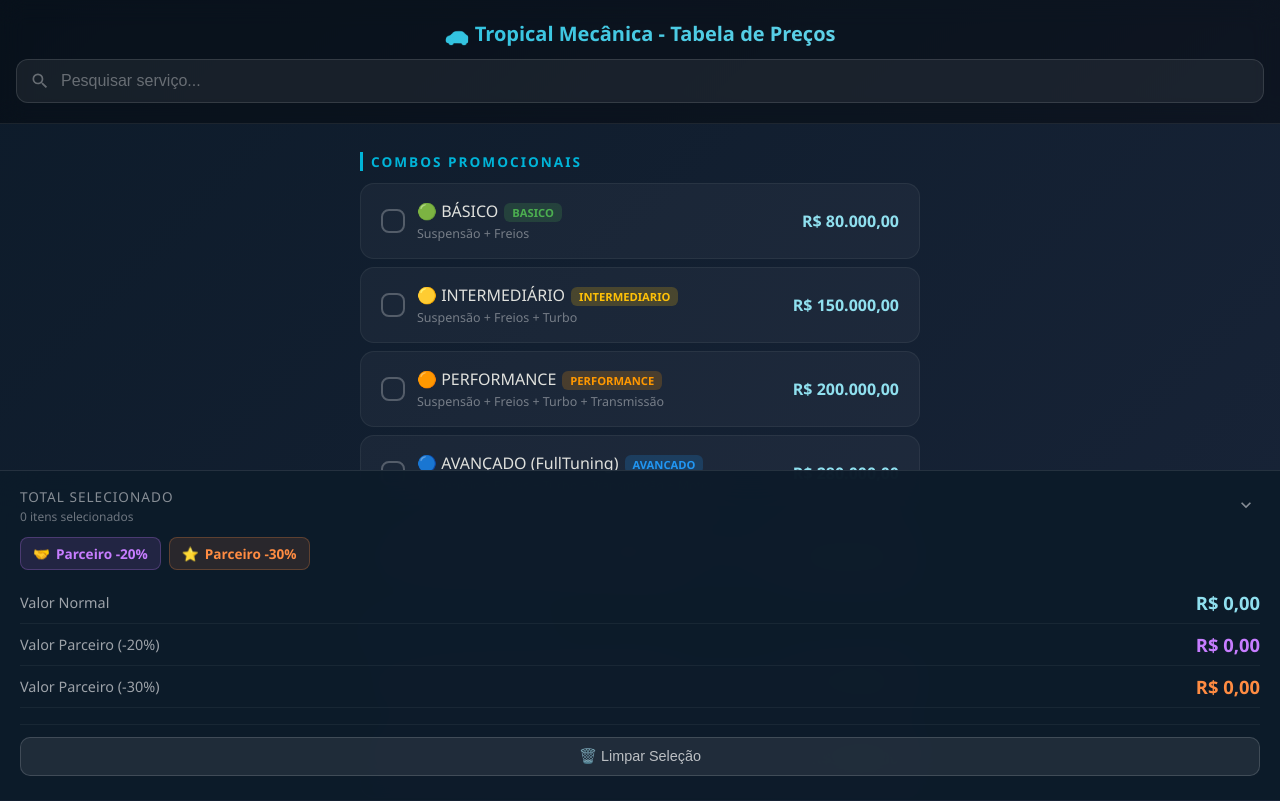
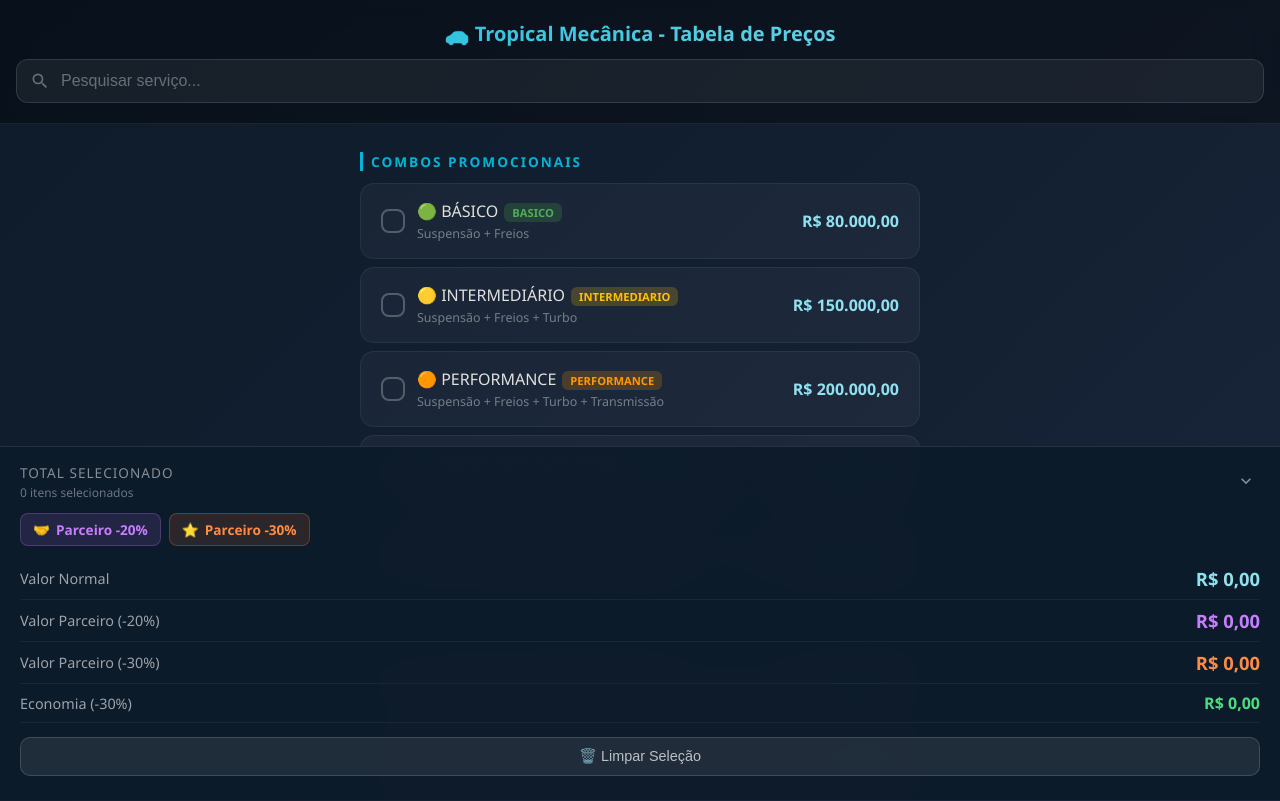
Before and after one commit to marcospaxao-glitch/tropical-mecanica-app, a website: page www/index.html in a window 1280 px wide. Shown: the top 801 px of the page. Drawn offline with Linux system fonts and the light colour scheme.

Commit message:
Add savings display section in index.html

```diff
--- a/www/index.html
+++ b/www/index.html
@@ -502,7 +502,10 @@
                 <span class="total-value partner30" id="totalPartner30">R$ 0,00</span>
             </div>
             <div class="total-row">
+                <span class="total-title">Economia (-30%)</span>
+                <span class="total-value savings" id="totalSavings">R$ 0,00</span>
             </div>
+            <div class="savings-info" id="savingsInfo"></div>
             <button class="clear-btn" onclick="clearAll()">🗑️ Limpar Seleção</button>
         </div>
     </div>
```
